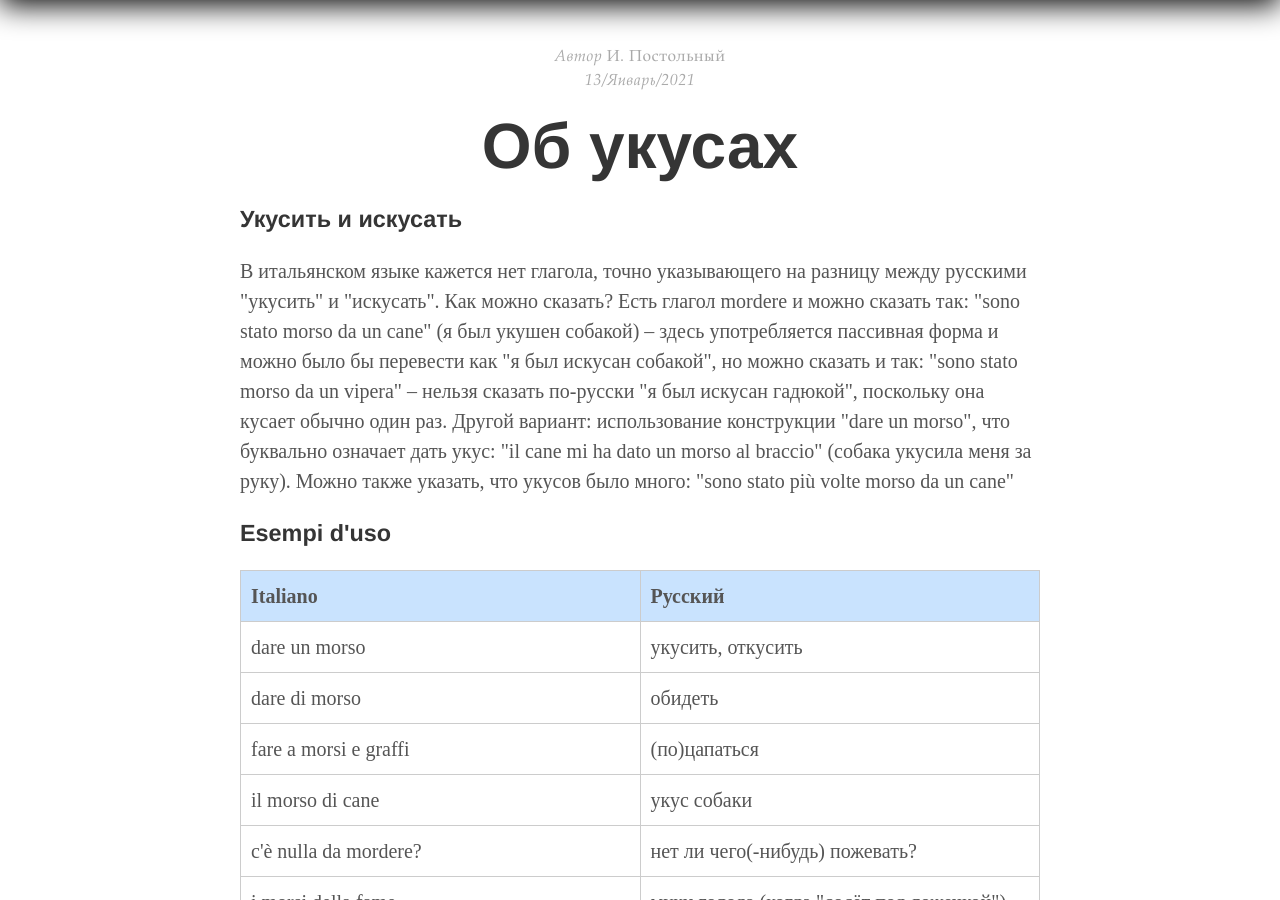
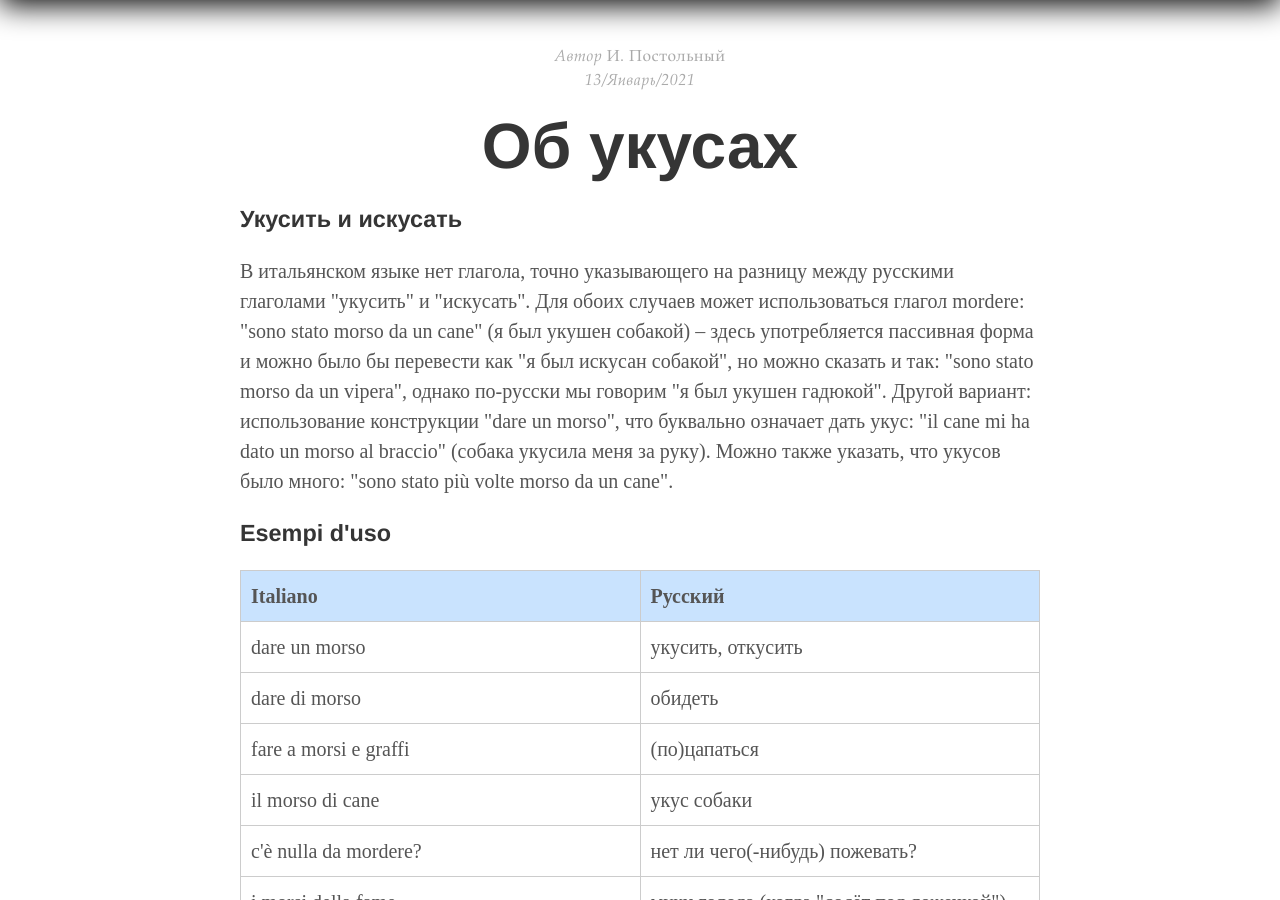
Before and after one commit to postolny/postolny.github.io, a Jekyll site: the page built from _posts/2021-01-13-di-morsi.md, in a window 1280 px wide and 900 px high, scrolled down 401 px. Built offline with Jekyll 4.4.1, drawn with Linux system fonts in a browser that asks for light colours; some of the changed text lies outside the part shown.

Commit message:
Add files via upload

```diff
--- a/_posts/2021-01-13-di-morsi.md
+++ b/_posts/2021-01-13-di-morsi.md
@@ -1,7 +1,7 @@
 ---
 layout: post
 title: "Об укусах"
-description: "В итальянском языке кажется нет глагола, точно указывающего на разницу между русскими \"укусить\" и \"искусать\". Как можно сказать?"
+description: "В итальянском языке нет глагола, точно указывающего на разницу между русскими глаголами \"укусить\" и \"искусать\". Для обоих случаев может использоваться глагол mordere:"
 author: "И. Постольный"
 comments: false
 categories:
@@ -10,7 +10,7 @@ tags: Un-po'-di-tutto
 
 ### Укусить и искусать
 
-В итальянском языке кажется нет глагола, точно указывающего на разницу между русскими "укусить" и "искусать". Как можно сказать? Есть глагол mordere и можно сказать так: "sono stato morso da un cane" (я был укушен собакой) – здесь употребляется пассивная форма и можно было бы перевести как "я был искусан собакой", но можно сказать и так: "sono stato morso da un vipera" – нельзя сказать по-русски "я был искусан гадюкой", поскольку она кусает обычно один раз. Другой вариант: использование конструкции "dare un morso", что буквально означает дать укус: "il cane mi ha dato un morso al braccio" (собака укусила меня за руку). Можно также указать, что укусов было много: "sono stato più volte morso da un cane"
+В итальянском языке нет глагола, точно указывающего на разницу между русскими глаголами "укусить" и "искусать". Для обоих случаев может использоваться глагол mordere: "sono stato morso da un cane" (я был укушен собакой) – здесь употребляется пассивная форма и можно было бы перевести как "я был искусан собакой", но можно сказать и так: "sono stato morso da un vipera", однако по-русски мы говорим "я был укушен гадюкой". Другой вариант: использование конструкции "dare un morso", что буквально означает дать укус: "il cane mi ha dato un morso al braccio" (собака укусила меня за руку). Можно также указать, что укусов было много: "sono stato più volte morso da un cane".
 
 ### Esempi d'uso
 
```
Also changed, not shown: other parts of _posts/2021-01-13-di-morsi.md (+1 -1 lines).
